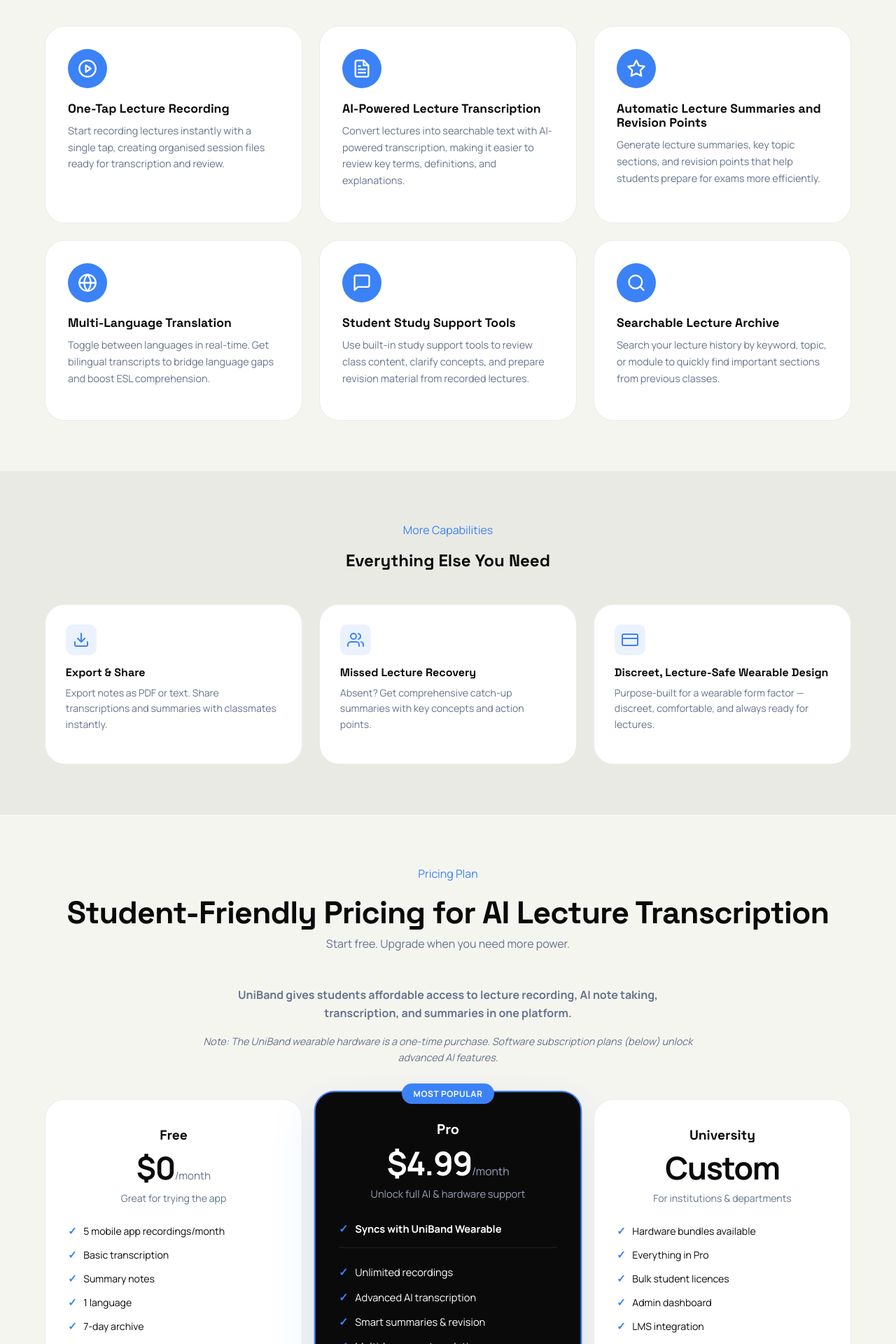
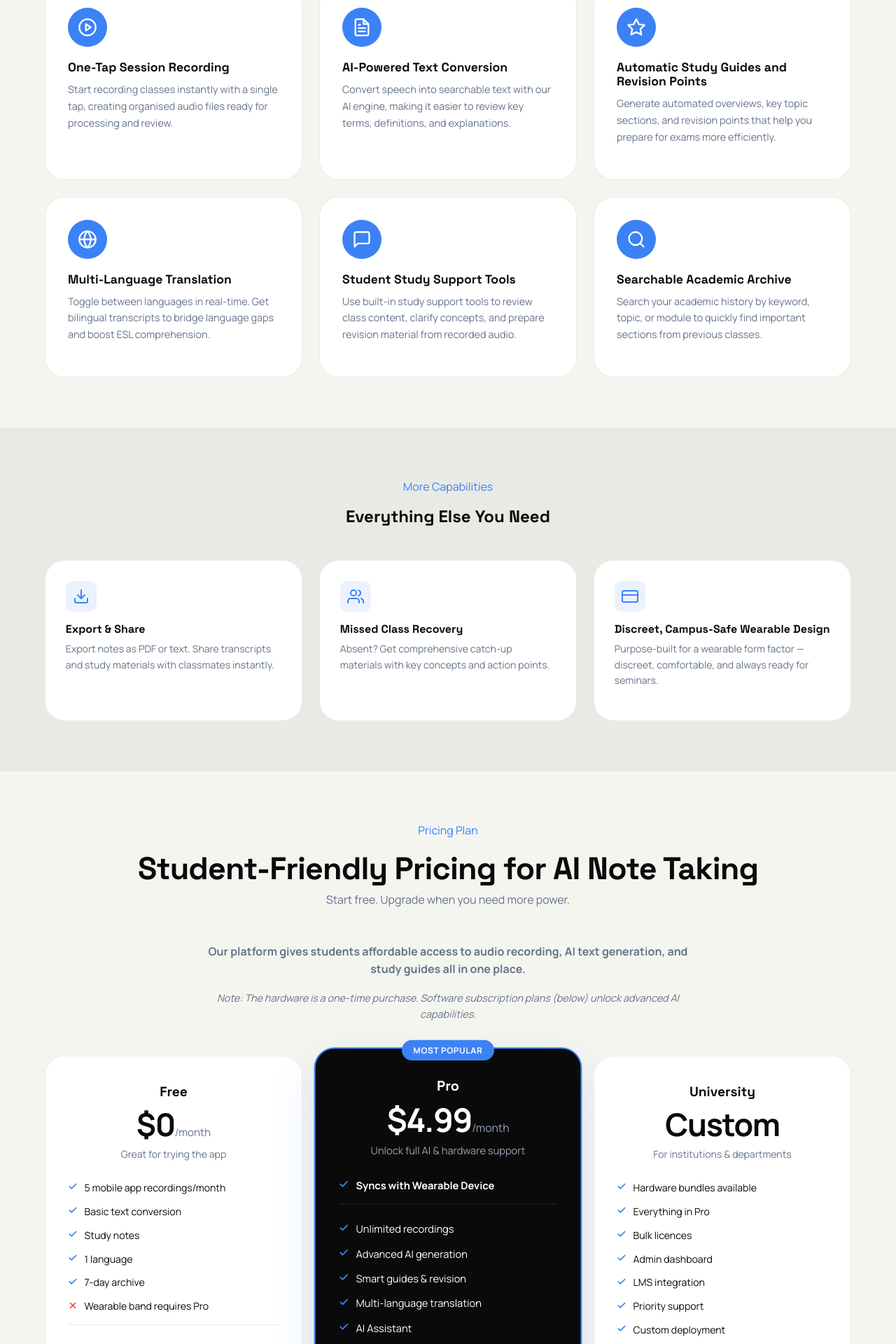
Before and after one commit to naflanawas/uniband, a Next.js app: page /features in a window 1280 px wide. Shown: the part 701-2621 px from the top of the page at 70% size. Built offline with nearby package versions, Linux system fonts and the light colour scheme.

Commit message:
refactor: Standardize product terminology, update calls to action, and introduce new icon components.

```diff
--- a/src/app/about/page.jsx
+++ b/src/app/about/page.jsx
@@ -152,7 +152,7 @@
             </p>
           </div>
           <Link className="btn primary" href="/get-started">
-            Download App
+            Apply for Early Access
           </Link>
         </div>
       </section>
--- a/src/app/features/page.jsx
+++ b/src/app/features/page.jsx
@@ -1,11 +1,24 @@
 
 export const metadata = {
-  title: 'Features - UniBand AI Lecture Transcription & Summaries',
-  description: "Explore UniBand's powerful AI features: real-time transcription, smart summaries, multi-language translation, and more.",
+  title: 'Features - UniBand AI Audio Conversion & Notes',
+  description: "Explore our powerful AI capabilities: real-time text conversion, smart study guides, multi-language translation, and more.",
 }
 
 import Link from 'next/link'
 import PageShell from '../../components/PageShell'
+
+const CheckIcon = () => (
+  <svg width="14" height="14" viewBox="0 0 24 24" fill="none" stroke="currentColor" strokeWidth="3" strokeLinecap="round" strokeLinejoin="round">
+    <polyline points="20 6 9 17 4 12"></polyline>
+  </svg>
+)
+
+const CrossIcon = () => (
+  <svg width="14" height="14" viewBox="0 0 24 24" fill="none" stroke="currentColor" strokeWidth="3" strokeLinecap="round" strokeLinejoin="round">
+    <line x1="18" y1="6" x2="6" y2="18"></line>
+    <line x1="6" y1="6" x2="18" y2="18"></line>
+  </svg>
+)
 
 export default function FeaturesPage() {
   const features = [
@@ -13,22 +26,22 @@
       icon: (
         <svg width="28" height="28" viewBox="0 0 24 24" fill="none" stroke="currentColor" strokeWidth="2" strokeLinecap="round" strokeLinejoin="round"><circle cx="12" cy="12" r="10" /><polygon points="10 8 16 12 10 16 10 8" /></svg>
       ),
-      title: 'One-Tap Lecture Recording',
-      desc: 'Start recording lectures instantly with a single tap, creating organised session files ready for transcription and review.',
+      title: 'One-Tap Session Recording',
+      desc: 'Start recording classes instantly with a single tap, creating organised audio files ready for processing and review.',
     },
     {
       icon: (
         <svg width="28" height="28" viewBox="0 0 24 24" fill="none" stroke="currentColor" strokeWidth="2" strokeLinecap="round" strokeLinejoin="round"><path d="M14 2H6a2 2 0 0 0-2 2v16a2 2 0 0 0 2 2h12a2 2 0 0 0 2-2V8z" /><polyline points="14 2 14 8 20 8" /><line x1="16" y1="13" x2="8" y2="13" /><line x1="16" y1="17" x2="8" y2="17" /><polyline points="10 9 9 9 8 9" /></svg>
       ),
-      title: 'AI-Powered Lecture Transcription',
-      desc: 'Convert lectures into searchable text with AI-powered transcription, making it easier to review key terms, definitions, and explanations.',
+      title: 'AI-Powered Text Conversion',
+      desc: 'Convert speech into searchable text with our AI engine, making it easier to review key terms, definitions, and explanations.',
     },
     {
       icon: (
         <svg width="28" height="28" viewBox="0 0 24 24" fill="none" stroke="currentColor" strokeWidth="2" strokeLinecap="round" strokeLinejoin="round"><polygon points="12 2 15.09 8.26 22 9.27 17 14.14 18.18 21.02 12 17.77 5.82 21.02 7 14.14 2 9.27 8.91 8.26 12 2" /></svg>
       ),
-      title: 'Automatic Lecture Summaries and Revision Points',
-      desc: 'Generate lecture summaries, key topic sections, and revision points that help students prepare for exams more efficiently.',
+      title: 'Automatic Study Guides and Revision Points',
+      desc: 'Generate automated overviews, key topic sections, and revision points that help you prepare for exams more efficiently.',
     },
     {
       icon: (
@@ -42,21 +55,21 @@
         <svg width="28" height="28" viewBox="0 0 24 24" fill="none" stroke="currentColor" strokeWidth="2" strokeLinecap="round" strokeLinejoin="round"><path d="M21 15a2 2 0 0 1-2 2H7l-4 4V5a2 2 0 0 1 2-2h14a2 2 0 0 1 2 2z" /></svg>
       ),
       title: 'Student Study Support Tools',
-      desc: 'Use built-in study support tools to review class content, clarify concepts, and prepare revision material from recorded lectures.',
+      desc: 'Use built-in study support tools to review class content, clarify concepts, and prepare revision material from recorded audio.',
     },
     {
       icon: (
         <svg width="28" height="28" viewBox="0 0 24 24" fill="none" stroke="currentColor" strokeWidth="2" strokeLinecap="round" strokeLinejoin="round"><circle cx="11" cy="11" r="8" /><line x1="21" y1="21" x2="16.65" y2="16.65" /></svg>
       ),
-      title: 'Searchable Lecture Archive',
-      desc: 'Search your lecture history by keyword, topic, or module to quickly find important sections from previous classes.',
+      title: 'Searchable Academic Archive',
+      desc: 'Search your academic history by keyword, topic, or module to quickly find important sections from previous classes.',
     },
   ]
 
   return (
     <PageShell
-      title="Lecture Transcription and AI Summaries for Students"
-      subtitle="Everything you need to record lectures, transcribe spoken content into text, and generate summaries that make studying easier."
+      title="Audio Conversion and AI Tools for Students"
+      subtitle="Everything you need to record classes, convert spoken content into text, and generate notes that make studying easier."
     >
 
       {/* Mission statement */}
@@ -64,7 +77,7 @@
         <div className="container">
           <p className="eyebrow reveal" style={{ color: 'var(--accent)', textAlign: 'center' }}>Our Features</p>
           <h2 className="features-mission-heading reveal" style={{ '--delay': '0.1s' }}>
-            Turn Lectures into Searchable Notes and Summaries
+            Turn Seminars into Searchable Notes and Guides
           </h2>
         </div>
       </section>
@@ -95,21 +108,21 @@
                 <svg width="24" height="24" viewBox="0 0 24 24" fill="none" stroke="currentColor" strokeWidth="2" strokeLinecap="round" strokeLinejoin="round"><path d="M21 15v4a2 2 0 0 1-2 2H5a2 2 0 0 1-2-2v-4" /><polyline points="7 10 12 15 17 10" /><line x1="12" y1="15" x2="12" y2="3" /></svg>
               </div>
               <h4>Export & Share</h4>
-              <p>Export notes as PDF or text. Share transcriptions and summaries with classmates instantly.</p>
+              <p>Export notes as PDF or text. Share transcripts and study materials with classmates instantly.</p>
             </div>
             <div className="feature-extra-card reveal" style={{ '--delay': '0.15s' }}>
               <div className="feature-extra-icon">
                 <svg width="24" height="24" viewBox="0 0 24 24" fill="none" stroke="currentColor" strokeWidth="2" strokeLinecap="round" strokeLinejoin="round"><path d="M17 21v-2a4 4 0 0 0-4-4H5a4 4 0 0 0-4 4v2" /><circle cx="9" cy="7" r="4" /><path d="M23 21v-2a4 4 0 0 0-3-3.87" /><path d="M16 3.13a4 4 0 0 1 0 7.75" /></svg>
               </div>
-              <h4>Missed Lecture Recovery</h4>
-              <p>Absent? Get comprehensive catch-up summaries with key concepts and action points.</p>
+              <h4>Missed Class Recovery</h4>
+              <p>Absent? Get comprehensive catch-up materials with key concepts and action points.</p>
             </div>
             <div className="feature-extra-card reveal" style={{ '--delay': '0.2s' }}>
               <div className="feature-extra-icon">
                 <svg width="24" height="24" viewBox="0 0 24 24" fill="none" stroke="currentColor" strokeWidth="2" strokeLinecap="round" strokeLinejoin="round"><rect x="1" y="4" width="22" height="16" rx="2" ry="2" /><line x1="1" y1="10" x2="23" y2="10" /></svg>
               </div>
-              <h4>Discreet, Lecture-Safe Wearable Design</h4>
-              <p>Purpose-built for a wearable form factor — discreet, comfortable, and always ready for lectures.</p>
+              <h4>Discreet, Campus-Safe Wearable Design</h4>
+              <p>Purpose-built for a wearable form factor — discreet, comfortable, and always ready for seminars.</p>
             </div>
           </div>
         </div>
@@ -119,12 +132,12 @@
       <section className="section pricing-section">
         <div className="container">
           <p className="eyebrow reveal" style={{ color: 'var(--accent)', textAlign: 'center' }}>Pricing Plan</p>
-          <h2 className="pricing-heading reveal" style={{ '--delay': '0.05s' }}>Student-Friendly Pricing for AI Lecture Transcription</h2>
+          <h2 className="pricing-heading reveal" style={{ '--delay': '0.05s' }}>Student-Friendly Pricing for AI Note Taking</h2>
           <p className="pricing-subtitle reveal" style={{ '--delay': '0.1s' }}>Start free. Upgrade when you need more power.</p>
 
           <div className="pricing-positioning reveal" style={{ '--delay': '0.12s', textAlign: 'center', maxWidth: '700px', margin: '0 auto 3rem auto', color: 'var(--text-light-muted)', lineHeight: '1.6' }}>
-            <p><strong>UniBand gives students affordable access to lecture recording, AI note taking, transcription, and summaries in one platform.</strong></p>
-            <p style={{ fontSize: '0.9rem', marginTop: '0.5rem' }}><em>Note: The UniBand wearable hardware is a one-time purchase. Software subscription plans (below) unlock advanced AI features.</em></p>
+            <p><strong>Our platform gives students affordable access to audio recording, AI text generation, and study guides all in one place.</strong></p>
+            <p style={{ fontSize: '0.9rem', marginTop: '0.5rem' }}><em>Note: The hardware is a one-time purchase. Software subscription plans (below) unlock advanced AI capabilities.</em></p>
           </div>
 
           <div className="pricing-grid">
@@ -137,12 +150,12 @@
               </div>
               <p className="pricing-tagline">Great for trying the app</p>
               <ul className="pricing-features">
-                <li><span className="check">✓</span> 5 mobile app recordings/month</li>
-                <li><span className="check">✓</span> Basic transcription</li>
-                <li><span className="check">✓</span> Summary notes</li>
-                <li><span className="check">✓</span> 1 language</li>
-                <li><span className="check">✓</span> 7-day archive</li>
-                <li className="pricing-feature-hardware"><span className="cross">✗</span> Wearable band requires Pro</li>
+                <li><span className="check"><CheckIcon /></span> 5 mobile app recordings/month</li>
+                <li><span className="check"><CheckIcon /></span> Basic text conversion</li>
+                <li><span className="check"><CheckIcon /></span> Study notes</li>
+                <li><span className="check"><CheckIcon /></span> 1 language</li>
+                <li><span className="check"><CheckIcon /></span> 7-day archive</li>
+                <li className="pricing-feature-hardware"><span className="cross"><CrossIcon /></span> Wearable band requires Pro</li>
               </ul>
               <Link className="btn ghost pricing-btn" href="/get-started">Get Started</Link>
             </div>
@@ -157,14 +170,14 @@
               </div>
               <p className="pricing-tagline">Unlock full AI & hardware support</p>
               <ul className="pricing-features">
-                <li className="pricing-feature-hardware"><span className="check">✓</span> <strong>Syncs with UniBand Wearable</strong></li>
-                <li><span className="check">✓</span> Unlimited recordings</li>
-                <li><span className="check">✓</span> Advanced AI transcription</li>
-                <li><span className="check">✓</span> Smart summaries & revision</li>
-                <li><span className="check">✓</span> Multi-language translation</li>
-                <li><span className="check">✓</span> UniBand Assistant</li>
-                <li><span className="check">✓</span> Unlimited archive & search</li>
-                <li><span className="check">✓</span> Export & share</li>
+                <li className="pricing-feature-hardware"><span className="check"><CheckIcon /></span> <strong>Syncs with Wearable Device</strong></li>
+                <li><span className="check"><CheckIcon /></span> Unlimited recordings</li>
+                <li><span className="check"><CheckIcon /></span> Advanced AI generation</li>
+                <li><span className="check"><CheckIcon /></span> Smart guides & revision</li>
+                <li><span className="check"><CheckIcon /></span> Multi-language translation</li>
+                <li><span className="check"><CheckIcon /></span> AI Assistant</li>
+                <li><span className="check"><CheckIcon /></span> Unlimited archive & search</li>
+                <li><span className="check"><CheckIcon /></span> Export & share</li>
               </ul>
               <Link className="btn primary pricing-btn" href="/get-started">Get Started</Link>
             </div>
@@ -177,13 +190,13 @@
               </div>
               <p className="pricing-tagline">For institutions & departments</p>
               <ul className="pricing-features">
-                <li><span className="check">✓</span> Hardware bundles available</li>
-                <li><span className="check">✓</span> Everything in Pro</li>
-                <li><span className="check">✓</span> Bulk student licences</li>
-                <li><span className="check">✓</span> Admin dashboard</li>
-                <li><span className="check">✓</span> LMS integration</li>
-                <li><span className="check">✓</span> Priority support</li>
-                <li><span className="check">✓</span> Custom deployment</li>
+                <li><span className="check"><CheckIcon /></span> Hardware bundles available</li>
+                <li><span className="check"><CheckIcon /></span> Everything in Pro</li>
+                <li><span className="check"><CheckIcon /></span> Bulk licences</li>
+                <li><span className="check"><CheckIcon /></span> Admin dashboard</li>
+                <li><span className="check"><CheckIcon /></span> LMS integration</li>
+                <li><span className="check"><CheckIcon /></span> Priority support</li>
+                <li><span className="check"><CheckIcon /></span> Custom deployment</li>
               </ul>
               <Link className="btn ghost pricing-btn" href="/get-started">Contact Us</Link>
             </div>
@@ -195,13 +208,13 @@
       <section className="section cta">
         <div className="container cta-inner">
           <div>
-            <h2>Ready to Try Lecture Transcription and AI Note Taking?</h2>
+            <h2>Ready to Try Intelligent Audio and AI Note Taking?</h2>
             <p className="lead">
-              Join early access and explore how UniBand helps students record, transcribe, and summarise lectures more effectively.
+              Sign up today and explore how our app helps learners record, convert, and review classes more effectively.
             </p>
           </div>
           <Link className="btn primary" href="/get-started">
-            Join Early Access
+            Apply for Early Access
           </Link>
         </div>
       </section >
--- a/src/app/page.jsx
+++ b/src/app/page.jsx
@@ -452,7 +452,7 @@
         <div className="marquee-track">
           {[...Array(2)].map((_, i) => (
             <span key={`c-${i}`}>
-              join&nbsp;early&nbsp;access&nbsp;·&nbsp;
+              download&nbsp;app&nbsp;·&nbsp;
               <span className="marquee-accent">UniBand</span>
               &nbsp;·&nbsp;smart&nbsp;wearable&nbsp;·&nbsp;lecture&nbsp;companion&nbsp;·&nbsp;
             </span>
@@ -464,7 +464,7 @@
       < section className="cta-section" >
         <div className="container cta-inner">
           <div className="reveal">
-            <h2>Join early access</h2>
+            <h2>Apply for Early Access</h2>
             <p>
               Get early updates, a free sample summary workflow, and be first in
               line for student discounts at launch.
@@ -474,7 +474,7 @@
             className="btn primary"
             href="/get-started"
           >
-            Join Early Access
+            Apply for Early Access
           </Link>
         </div>
       </section >
--- a/src/components/Footer.jsx
+++ b/src/components/Footer.jsx
@@ -70,9 +70,6 @@
             {/* Bottom bar */}
             <div className="footer-bottom-bar">
                 <div className="container footer-bottom-inner">
-                    <div className="footer-bottom-left">
-                        <span>© 2026 UniBand. All rights reserved.</span>
-                    </div>
                     <div className="footer-bottom-contact">
                         <span>Email: <a href="mailto:hello@uniband.app">hello@uniband.app</a></span>
                     </div>
--- a/src/components/Navbar.jsx
+++ b/src/components/Navbar.jsx
@@ -45,13 +45,13 @@
                         href="/get-started"
                         onClick={() => setMenuOpen(false)}
                     >
-                        Join Early Access
+                        Download App
                     </Link>
                 </nav>
 
                 {/* Desktop CTA (visible only on larger screens) */}
                 <Link className="btn primary desktop-cta" href="/get-started">
-                    Join Early Access
+                    Download App
                 </Link>
             </div>
         </header>
```
Also changed, not shown: src/app/get-started/page.jsx (+13 -13 lines).
